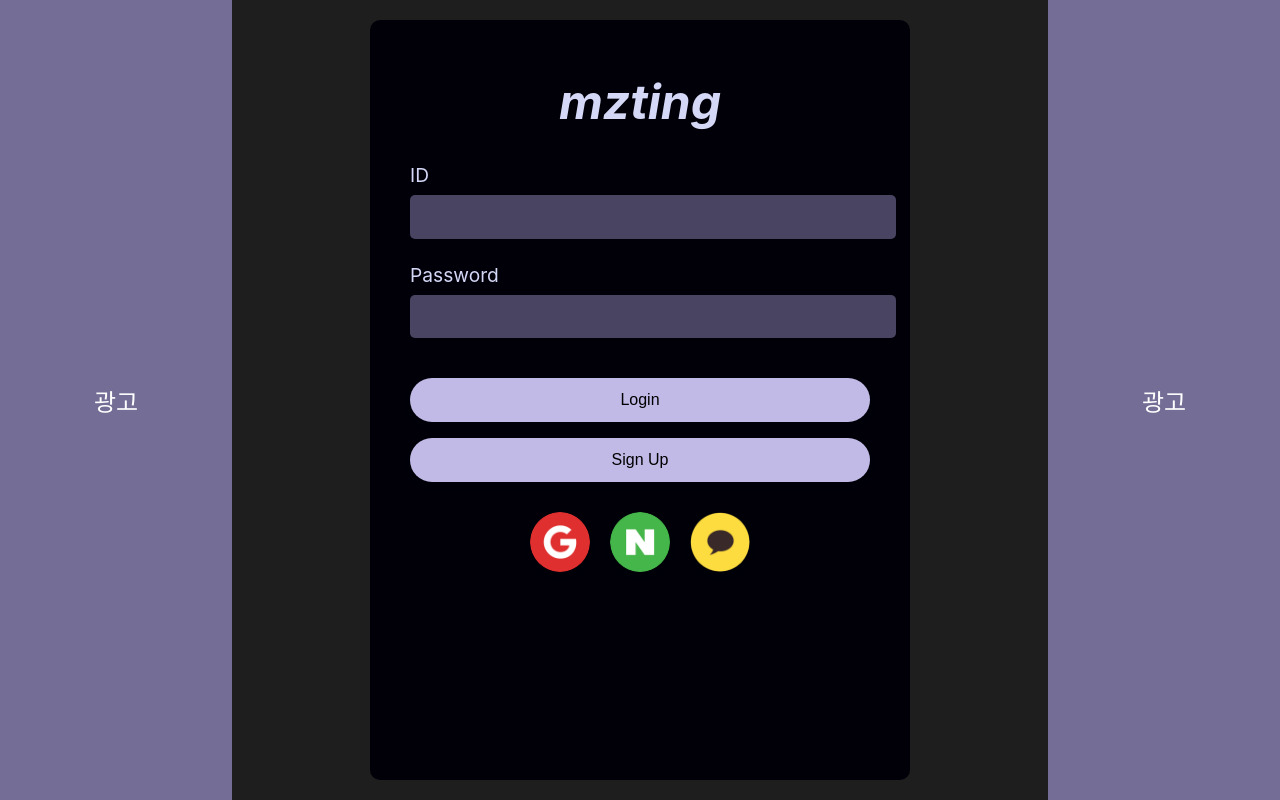
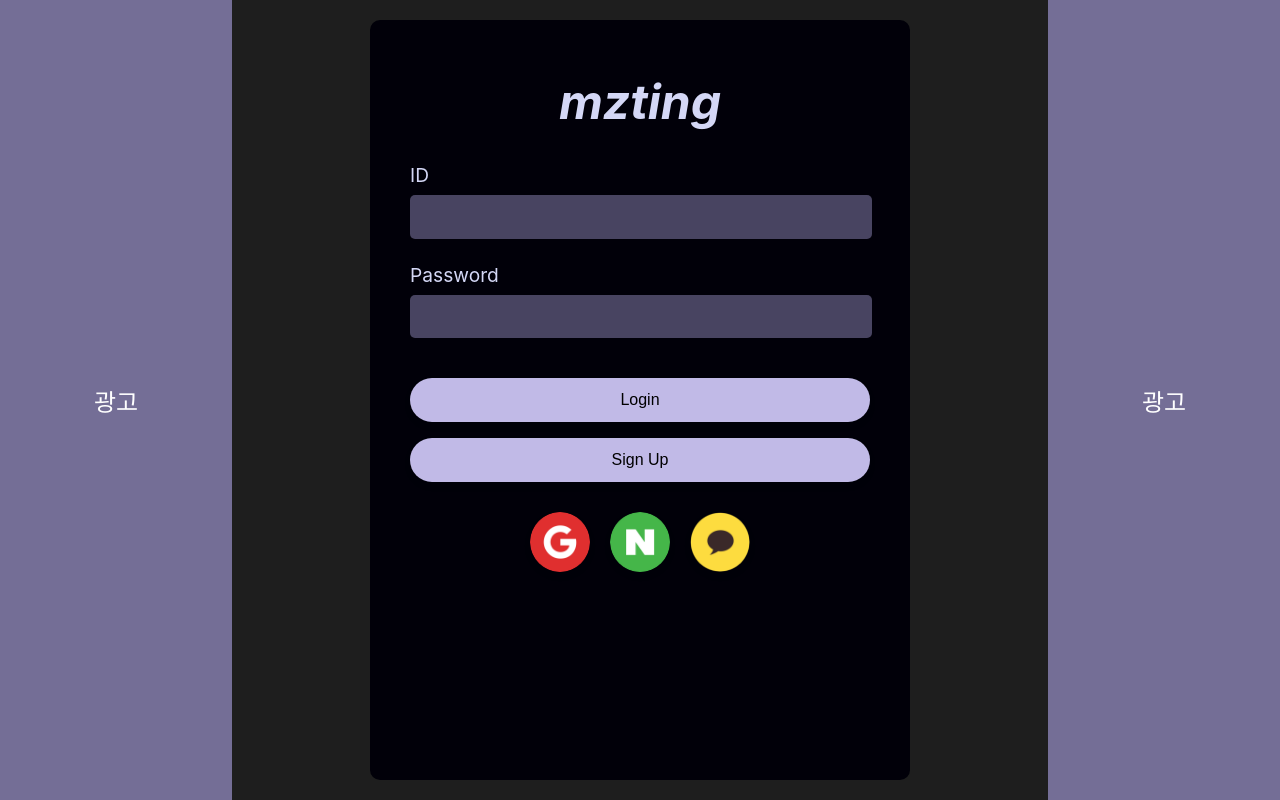
Before and after one commit to Tae4an/MZting, a React (Create React App) app in the folder front/: page / in a window 1280 px wide. Built offline with nearby package versions, Linux system fonts and the light colour scheme.

Commit message:
Style: 로그인 페이지 스타일 수정
변경 사항:
- `input` 요소의 오른쪽 여백 추가를 통해 너비 문제 해결 (`width: calc(100% - 24px)`)

```diff
--- a/front/src/styles/LoginPage.module.css
+++ b/front/src/styles/LoginPage.module.css
@@ -65,7 +65,7 @@
 }
 
 .inputGroup input {
-    width: 100%;
+    width: calc(100% - 24px); /* 오른쪽 여백 추가 */
     padding: 0.8rem;
     background-color: #484461;
     border: none;
@@ -100,6 +100,7 @@
         flex: 1;
     }
 }
+
 .iconButton {
     background-color: transparent;
     border: none;
```
